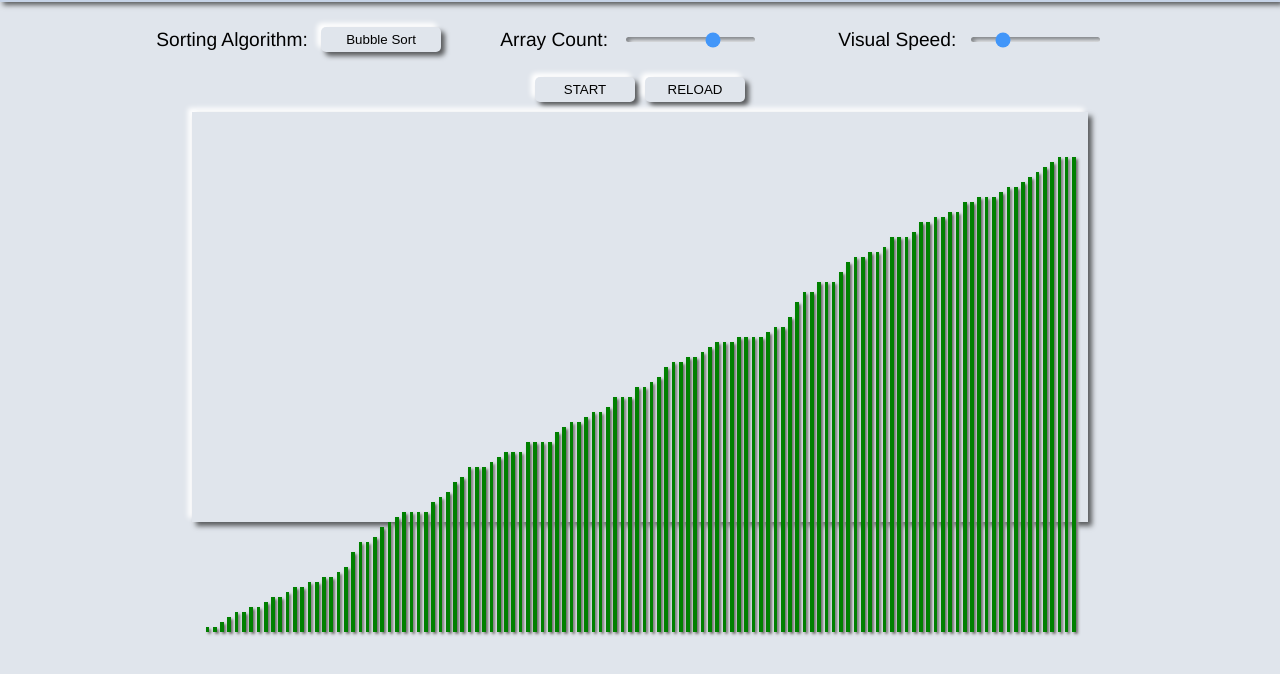
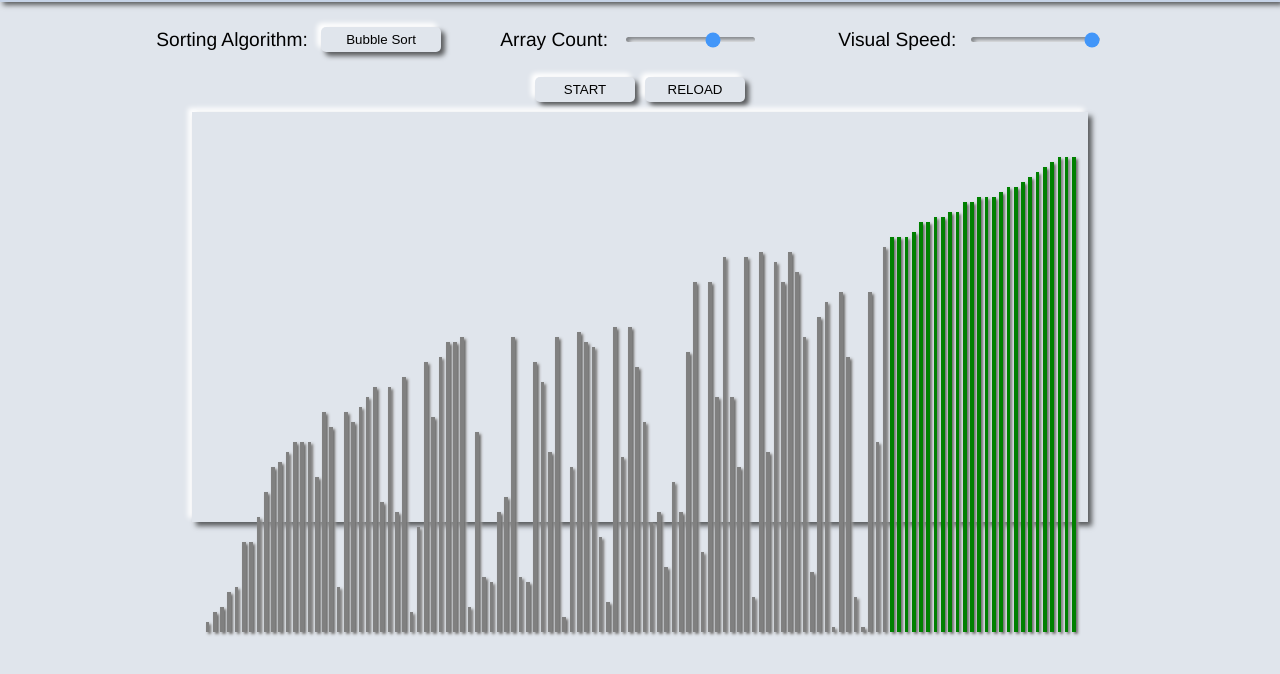
Before and after one commit to ayush-tiwari57/Algorithm-Visualizer, a website with bundled scripts: page public/sorting/sorting_page.html in a window 1280 px wide. Both pictures are taken after a click on the button "START". Shown: the part 40-714 px from the top of the page. Built offline with nearby package versions, Linux system fonts and the light colour scheme.

Commit message:
Speed fixed

```diff
--- a/public/sorting/js/bubble_sort.js
+++ b/public/sorting/js/bubble_sort.js
@@ -13,16 +13,14 @@ function div_update(cont, h, color) {
             " background:" + color + "; width:" + width + "%;" +
             "box-shadow: 2px -2px 3px #5F5F5F, 2px -2px 3px white; " +
             " height:" + h + "%;";
-        c_delay++;
-        console.log(c_delay);
-    }, c_delay*delay_time * 1000);
+    }, c_delay+=delay_time);
 }
 
 
 export function bubble(divs, height) {
     c_delay = 0;
-    delay_time = 40 - 2*(speed - 1);
-    // delay_time = Math.floor(10000 / (speed));
+    // delay_time = 40 - 2*(speed - 1);
+    delay_time=10000/(Math.floor(n/30)*speed);
     console.log(c_delay, delay_time);
     for (var i = 0; i < n - 1; i++) {
         div_update(divs[1], height[j], "red"); //Color update
--- a/public/sorting/sorting_page.html
+++ b/public/sorting/sorting_page.html
@@ -47,7 +47,7 @@
         <div class="flex-label-items">
             <label for="speed"> Visual Speed: </label>
             <div class="slidecontainer">
-                <input type="range" min="1" max="20" value="5" class="slider" id="speed">
+                <input type="range" min="1" max="5000" value="5000" class="slider" id="speed">
             </div>
         </div>
     </div>
```
